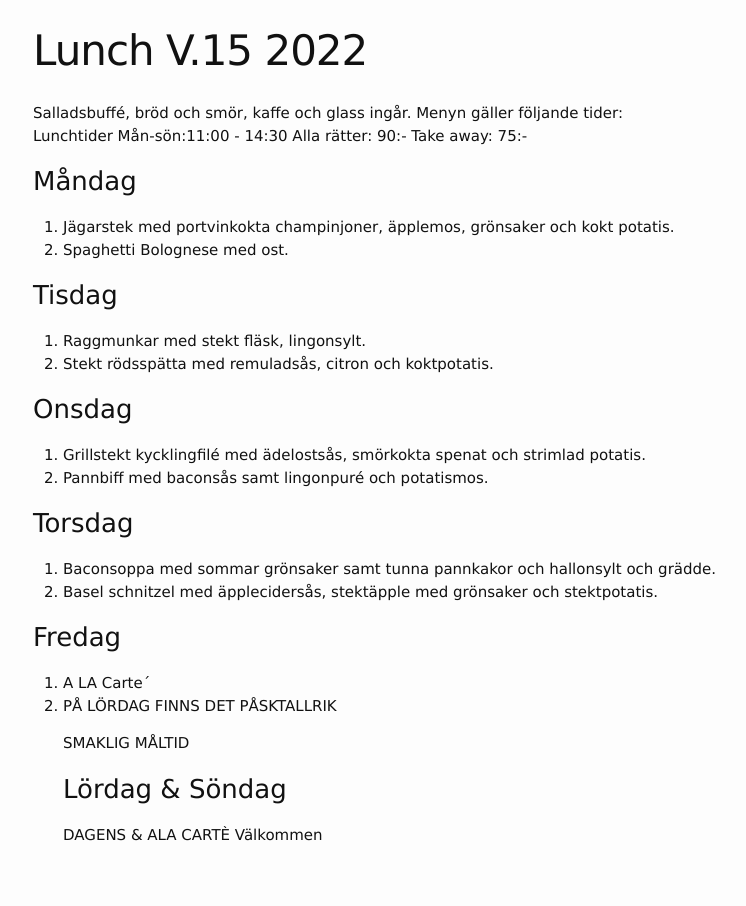
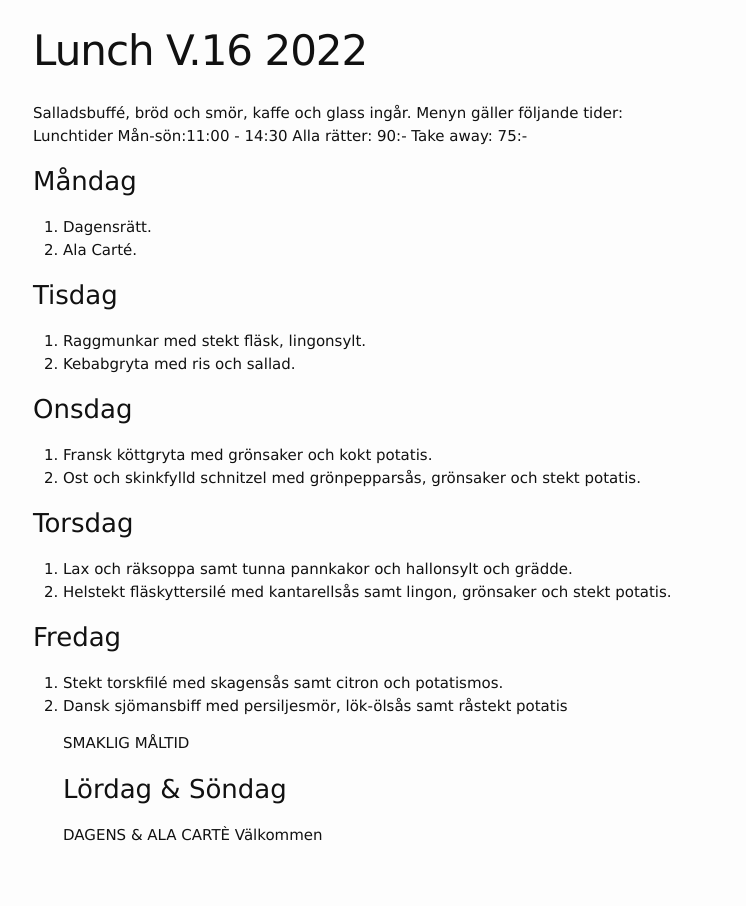
Before and after one commit to FarInn62/farinn62.github.io, a Jekyll site: the page built from lunch.md, in a window 1280 px wide. Shown: the whole page, without its empty margins (237-983 px from the left). Built offline with Jekyll 4.4.1, drawn with Linux system fonts in a browser that asks for light colours.

Commit message:
Update lunch.md

```diff
--- a/lunch.md
+++ b/lunch.md
@@ -1,6 +1,6 @@
 ---
 layout: foodmenu
-title: Lunch V.15  2022
+title: Lunch V.16  2022
 permalink: /lunch/
 published: true
 ---
@@ -10,24 +10,24 @@ Lunchtider  Mån-sön:11:00 - 14:30
 Alla rätter: 90:- Take away: 75:-
 
 ### Måndag
-1. Jägarstek med portvinkokta champinjoner, äpplemos, grönsaker och kokt potatis.
-2. Spaghetti Bolognese med ost.
+1. Dagensrätt.
+2. Ala Carté.
 
 ### Tisdag
 1. Raggmunkar med stekt fläsk, lingonsylt.
-2. Stekt rödsspätta med remuladsås, citron och koktpotatis.
+2. Kebabgryta med ris och sallad.
 
 ### Onsdag
-1. Grillstekt kycklingfilé med ädelostsås, smörkokta spenat och strimlad potatis.
-2. Pannbiff med baconsås samt lingonpuré och potatismos.
+1. Fransk köttgryta med grönsaker och kokt potatis.
+2. Ost och skinkfylld schnitzel med grönpepparsås, grönsaker och stekt potatis.
 
 ### Torsdag
-1. Baconsoppa med sommar grönsaker samt tunna pannkakor och hallonsylt och grädde.
-2. Basel schnitzel med äpplecidersås, stektäpple med grönsaker och stektpotatis.
+1. Lax och räksoppa samt tunna pannkakor och hallonsylt och grädde.
+2. Helstekt fläskyttersilé med kantarellsås samt lingon, grönsaker och stekt potatis.
 
 ### Fredag
-1. A LA Carte´
-2. PÅ LÖRDAG FINNS DET PÅSKTALLRIK
+1. Stekt torskfilé med skagensås samt citron och potatismos.
+2. Dansk sjömansbiff med persiljesmör, lök-ölsås samt råstekt potatis
 
    SMAKLIG MÅLTID
    ### Lördag & Söndag
```
